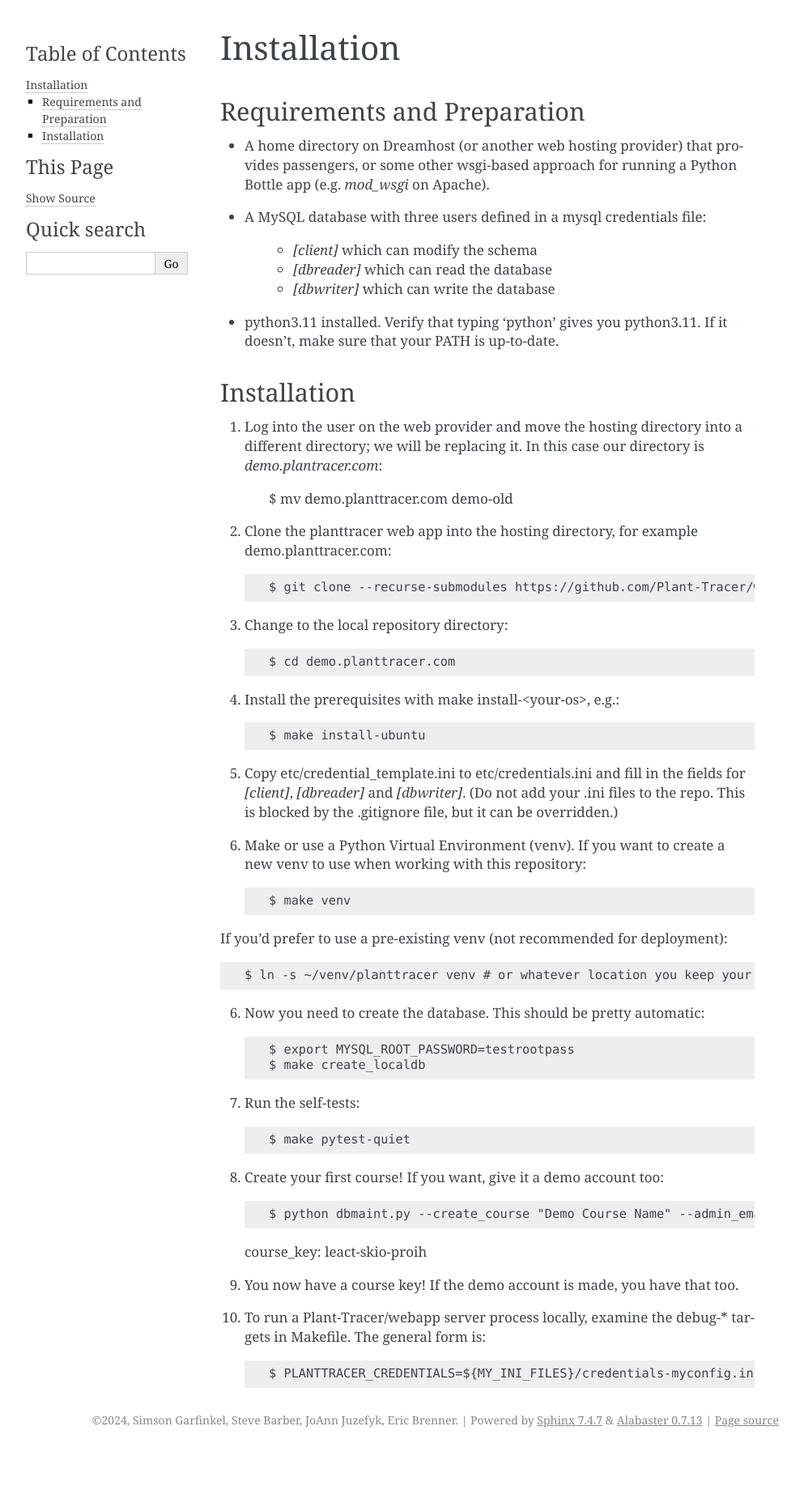
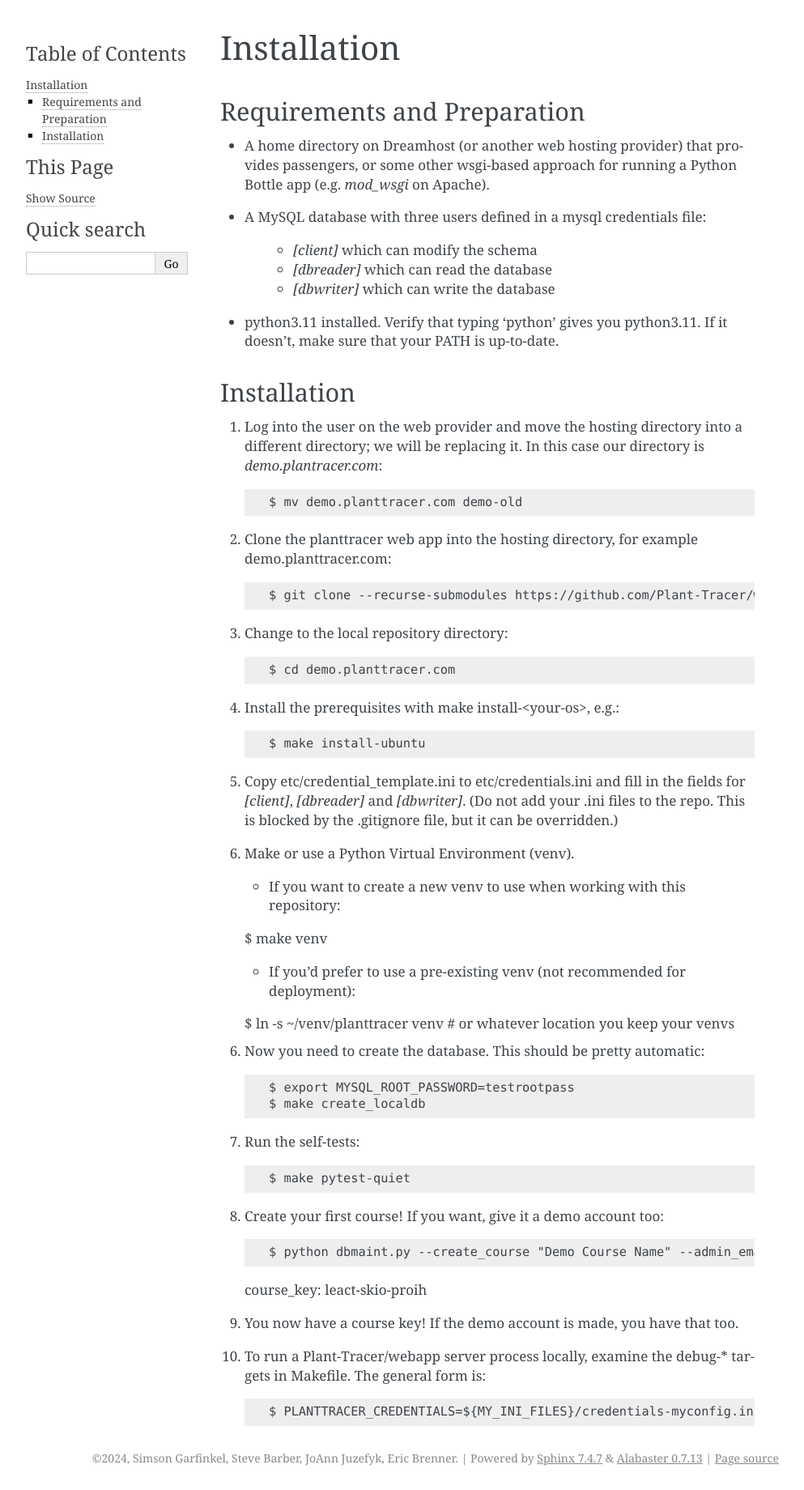
Before and after one commit to Plant-Tracer/webapp, a Sphinx documentation site: the page built from docs/Installation.rst, in a window 1280 px wide. Shown: the whole page at 81% size, without its empty margins (148-1141 px from the left). Built offline with Sphinx 7.4.7, drawn with Linux system fonts in a browser that asks for light colours; before the commit the page ends 1793 px from its top, so only the background shows below that.

```diff
--- a/docs/Installation.rst
+++ b/docs/Installation.rst
@@ -16,7 +16,7 @@ Requirements and Preparation
 Installation
 ------------
 
-1. Log into the user on the web provider and move the hosting directory into a different directory; we will be replacing it. In this case our directory is `demo.plantracer.com`:
+1. Log into the user on the web provider and move the hosting directory into a different directory; we will be replacing it. In this case our directory is `demo.plantracer.com`::
 
     $ mv demo.planttracer.com demo-old
 
@@ -34,11 +34,13 @@ Installation
 
 5. Copy etc/credential_template.ini to etc/credentials.ini and fill in the fields for `[client]`, `[dbreader]` and `[dbwriter]`. (Do not add your .ini files to the repo. This is blocked by the .gitignore file, but it can be overridden.)
 
-6. Make or use a Python Virtual Environment (venv). If you want to create a new venv to use when working with this repository::
+6. Make or use a Python Virtual Environment (venv).
+
+   * If you want to create a new venv to use when working with this repository::
 
    $ make venv
 
-If you'd prefer to use a pre-existing venv (not recommended for deployment)::
+   * If you'd prefer to use a pre-existing venv (not recommended for deployment)::
 
    $ ln -s ~/venv/planttracer venv # or whatever location you keep your venvs
 
```
